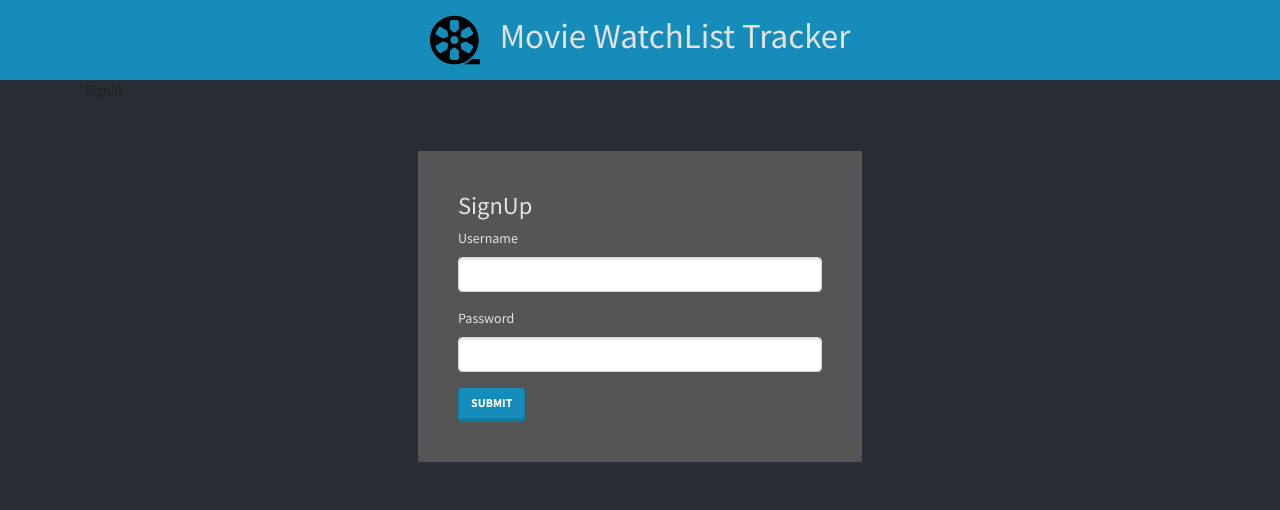
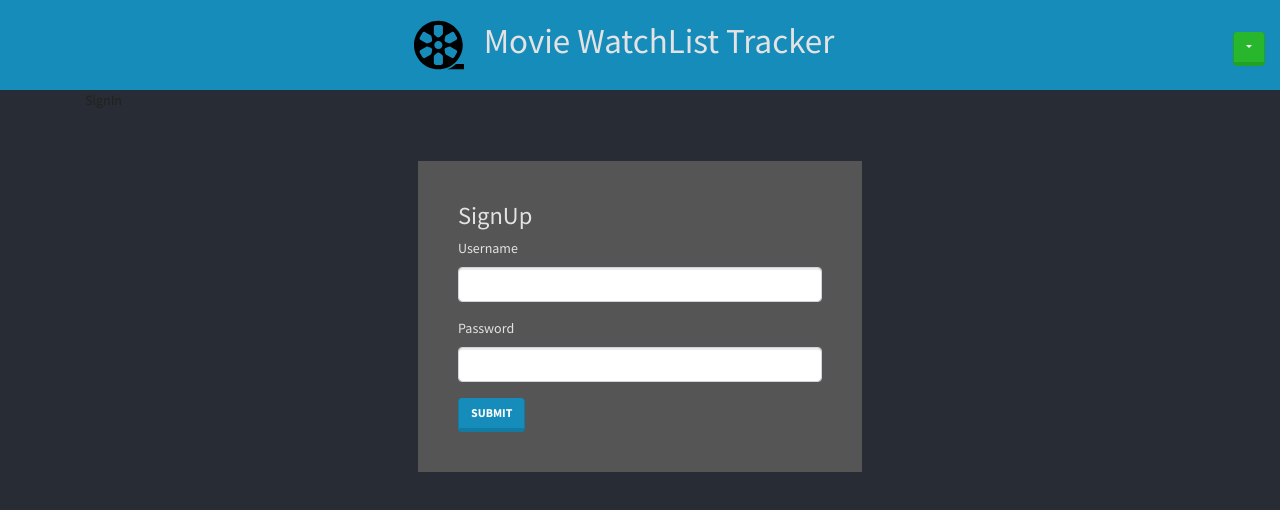
Before and after one commit to ravinduf/movie-watchlist-app, a React (Create React App) app in the folder frontend/: page /user/sign-in in a window 1280 px wide. Shown: the top 510 px of the page. Built offline with nearby package versions, Linux system fonts and the light colour scheme; no server answers.

Commit message:
added a simple dropdown with username and dropdown item logout

```diff
--- a/frontend/src/components/Header.js
+++ b/frontend/src/components/Header.js
@@ -1,11 +1,33 @@
 import React from 'react'
+
+import isLogin from '../utils/isLogin'
 import logo from '../images/movie-reel-cinema-tool.svg'
+
+import Dropdown from 'react-bootstrap/Dropdown';
 
 const Header = () => {
     return (
-        <div className="d-flex flex-row header bg-primary justify-content-center">
-            <img src={logo} alt="" style={{height: '50px', marginRight: '20px'}}></img>
-            <h1>Movie WatchList Tracker</h1>
+        <div className="d-flex flex-row header bg-primary">
+            <div className="m-auto">
+                <div className="d-flex flex-row">
+                    <img src={logo} alt="" style={{height: '50px', marginRight: '20px'}}></img>
+                    <h1>Movie WatchList Tracker</h1>
+                </div>
+
+            </div>
+            {!isLogin ? (null) :
+                (<Dropdown className="">
+                  <Dropdown.Toggle variant="success" id="dropdown-basic">
+                      {localStorage.getItem('username')}
+
+                  </Dropdown.Toggle>
+
+                  <Dropdown.Menu>
+                      <Dropdown.Item href="/user/sign-in">logout</Dropdown.Item>
+                  </Dropdown.Menu>
+                </Dropdown>)}
+
+
         </div>
     )
 }
```
